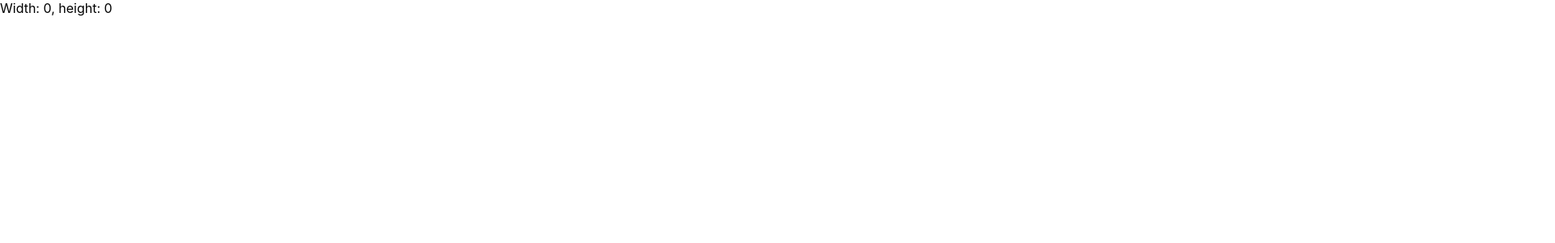
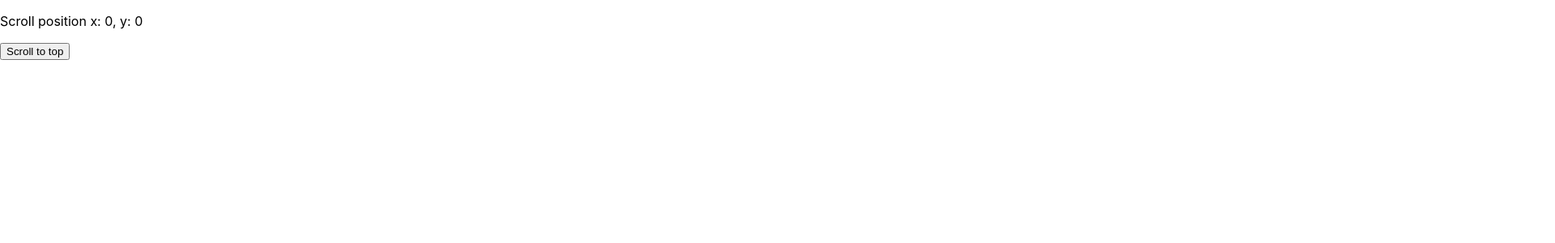
Before and after one commit to bobkov-evgeny/react-custom-hooks, a React (Create React App) app: page / in a window 1280 px wide. Shown: the top 300 px of the page at 81% size, 1920 px wide, since content can reach past the window. Built offline with nearby package versions, Linux system fonts and the light colour scheme.

Commit message:
useWindowScroll implementation

```diff
--- a/src/App.js
+++ b/src/App.js
@@ -1,12 +1,16 @@
-import { useViewportSize } from './useViewportSize';
+import './App.css';
+import {useWindowScroll} from "./useWindowScroll";
 
 function App() {
-    const { height, width } = useViewportSize();
+    const [scroll, scrollTo] = useWindowScroll();
 
     return (
-        <>
-            Width: {width}, height: {height}
-        </>
+        <div style={{height: '2000px', width: '3000px'}}>
+            <p>
+                Scroll position x: {scroll.x}, y: {scroll.y}
+            </p>
+            <button onClick={() => scrollTo({ y: 0 })}>Scroll to top</button>
+        </div>
     );
 }
 
--- /dev/null
+++ b/src/useWindowScroll.js
@@ -0,0 +1,26 @@
+import {useState} from "react";
+import {useWindowEvent} from "./useWindowEvent";
+
+export function useWindowScroll() {
+    const [scroll, setScroll] = useState({x: 0, y: 0});
+
+    const scrollTo = (newPosition = {x: scroll.x, y: scroll.y}) => {
+        const {x, y} = newPosition;
+
+        window.scrollTo(x, y);
+    };
+
+    const handleScroll = ({target}) => {
+        setScroll({
+            x: target.defaultView.scrollX,
+            y: target.defaultView.scrollY
+        })
+    };
+
+    useWindowEvent('scroll', handleScroll);
+
+    return [
+        scroll,
+        scrollTo
+    ]
+}
```
